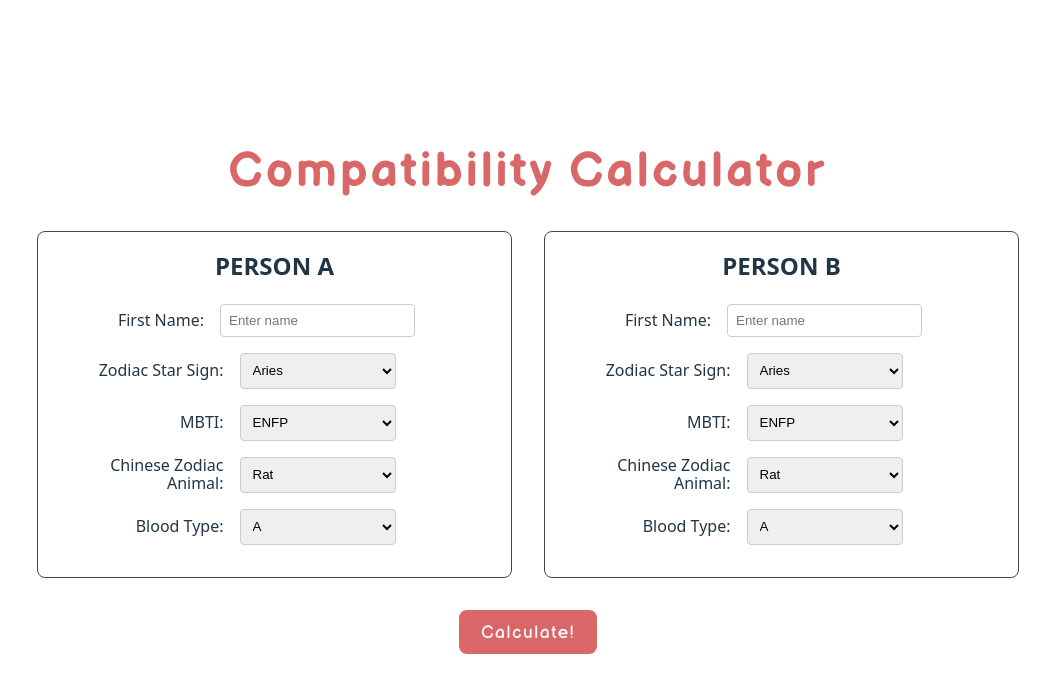
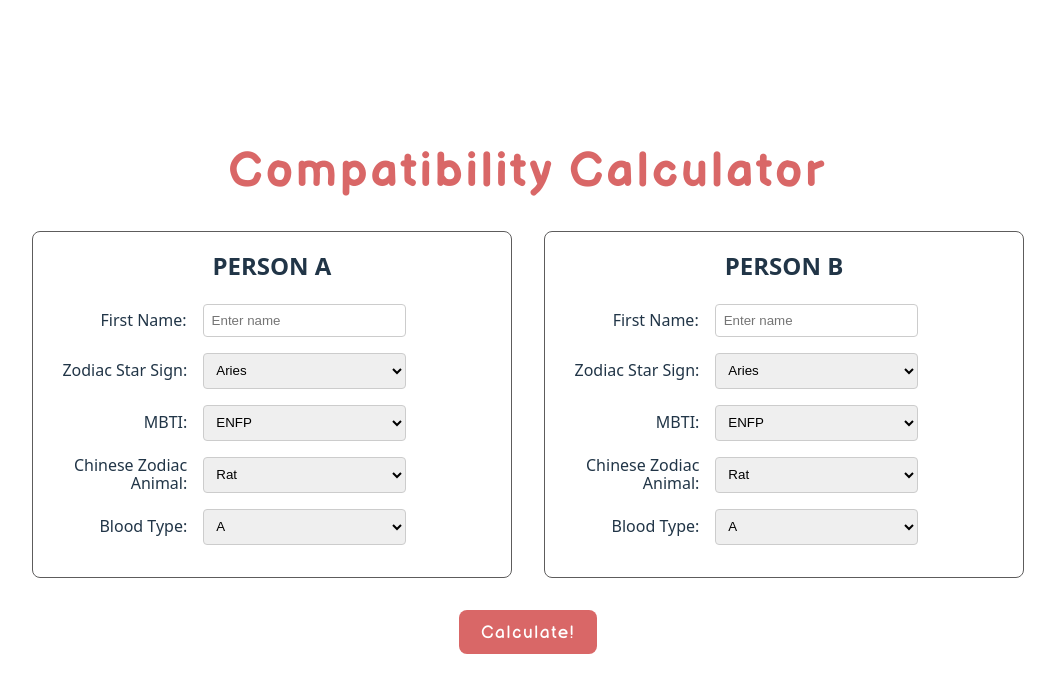
Before and after one commit to y1l1nnn/compatibility-calculator, a React (Vite) app in the folder frontend/: page / in a window 1280 px wide. Shown: the top 692 px of the page, without its empty margins (112-1167 px from the left). Built offline with nearby package versions, Linux system fonts and the light colour scheme.

Commit message:
updated frontend display of forms and progress bar

```diff
--- a/frontend/src/App.css
+++ b/frontend/src/App.css
@@ -25,7 +25,7 @@
 .form-container form {
   flex: 1;
   padding: 1rem;
-  border: 1px solid #444;
+  border: 1px solid #5d5c5c;
   border-radius: 8px;
 }
 
@@ -40,12 +40,12 @@
   align-items: center;
   margin-bottom: 1rem;
   justify-content: center;
-  margin-right: 5rem;
+  margin-right: 20%;
 }
 
 .fields label span {
   display: inline-block;
-  width: 150px;
+  width: 50%;
   text-align: right;
   padding-right: 1rem;
   line-height: 1.1;
@@ -55,11 +55,12 @@
   padding: 0.5rem;
   border-radius: 4px;
   border: 1px solid #ccc;
+  width: 15rem;
 }
 
 .fields select {
   height: 2.25rem;
-  min-width: 156px;
+  width: 16rem;
 }
 
 .button-container {
--- a/frontend/src/app.tsx
+++ b/frontend/src/app.tsx
@@ -305,7 +305,7 @@
 												bgColor="#d96767"
 												width="8rem"
 												height="0.8rem"
-												labelColor="#d96767"
+												isLabelVisible={false}
 											/>
 											<span className="category-score"> {score}%</span>
 										</div>
```
